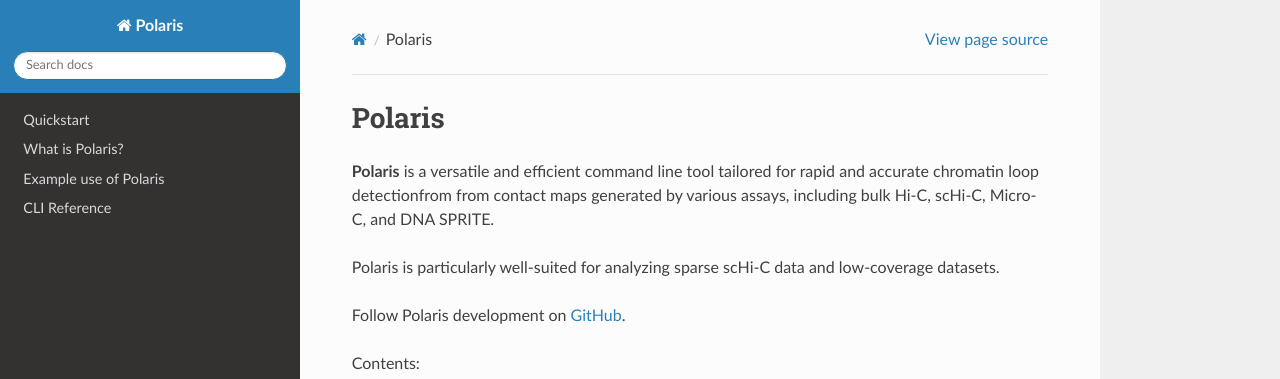
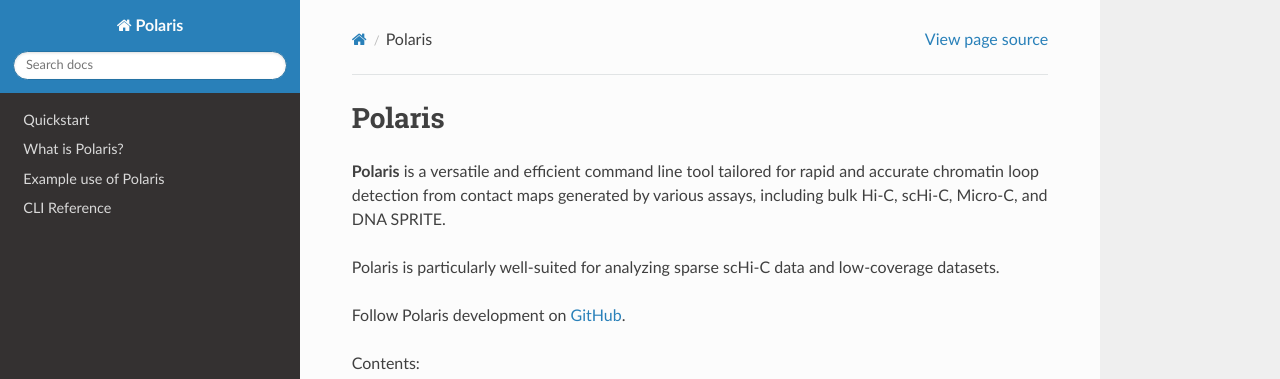
Before and after one commit to YusenHou519/Polaris, a Sphinx documentation site: the page built from source/index.rst, in a window 1280 px wide and 1057 px high. Shown: the top 379 px of the window. Built offline with Sphinx 7.4.7 and the Read the Docs theme 3.1.0, drawn with Linux system fonts in a browser that asks for light colours.

Commit message:
docs: fix typos and rename qucikstart.rst -> quickstart.rst
- Rename source/qucikstart.rst to source/quickstart.rst (update toctree)
- Fix typos: 'detectionfrom from' -> 'detection from' (index.rst),
  'validate read' -> 'valid read' (examples.rst),
  'hight resolution' -> 'high resolution' (polaris.rst)

Co-Authored-By: Claude Opus 4.8 <noreply@anthropic.com>

```diff
--- a/source/examples.rst
+++ b/source/examples.rst
@@ -49,7 +49,7 @@ See the `Aggregate Peak Analysis tutorial`_ for detailed information.
    :height: 125px
    :align: center
 
-   Aggregate peak analysis of bulk Hi-C (GM12878 with 250M validate read pairs at 5kb) (left) and aggregated scHi-C (400 mESCs) (right).
+   Aggregate peak analysis of bulk Hi-C (GM12878 with 250M valid read pairs at 5kb) (left) and aggregated scHi-C (400 mESCs) (right).
 
 
 .. _Loop Annotation tutorial: https://github.com/ai4nucleome/Polaris/blob/master/example/loop_annotation/loop_annotation.ipynb
--- a/source/index.rst
+++ b/source/index.rst
@@ -7,7 +7,7 @@ Polaris
 ..    :width: 221px
 ..    :height: 50px
 
-**Polaris** is a versatile and efficient command line tool tailored for rapid and accurate chromatin loop detectionfrom from contact maps generated by various assays, including bulk Hi-C, scHi-C, Micro-C, and DNA SPRITE.
+**Polaris** is a versatile and efficient command line tool tailored for rapid and accurate chromatin loop detection from contact maps generated by various assays, including bulk Hi-C, scHi-C, Micro-C, and DNA SPRITE.
 
 Polaris is particularly well-suited for analyzing sparse scHi-C data and low-coverage datasets.
 
--- a/source/polaris.rst
+++ b/source/polaris.rst
@@ -142,7 +142,7 @@ Key Options:
 - ``-r, --resol``: Resolution of the input file.
 
 
-⭐**Little function for very large, high coverage, and hight resolution mcool file**
+⭐**Little function for very large, high coverage, and high resolution mcool file**
 ^^^^^^^^^^^^^^^^^^^^^^^^^^^^^^^^^^^^^^^^^^^^^^^^^^^^^^^^^^^^^^^^^^^^^^^^^^^^^^^^^^^^^^^^^^^^^^^^^^^^^^^^^^^^^^^^^^^^
 
 For very large file, the above methods may cause out of memory problem.
```
Also changed, not shown: other parts of source/index.rst (+1 -1 lines), source/quickstart.rst (renamed from source/qucikstart.rst).
